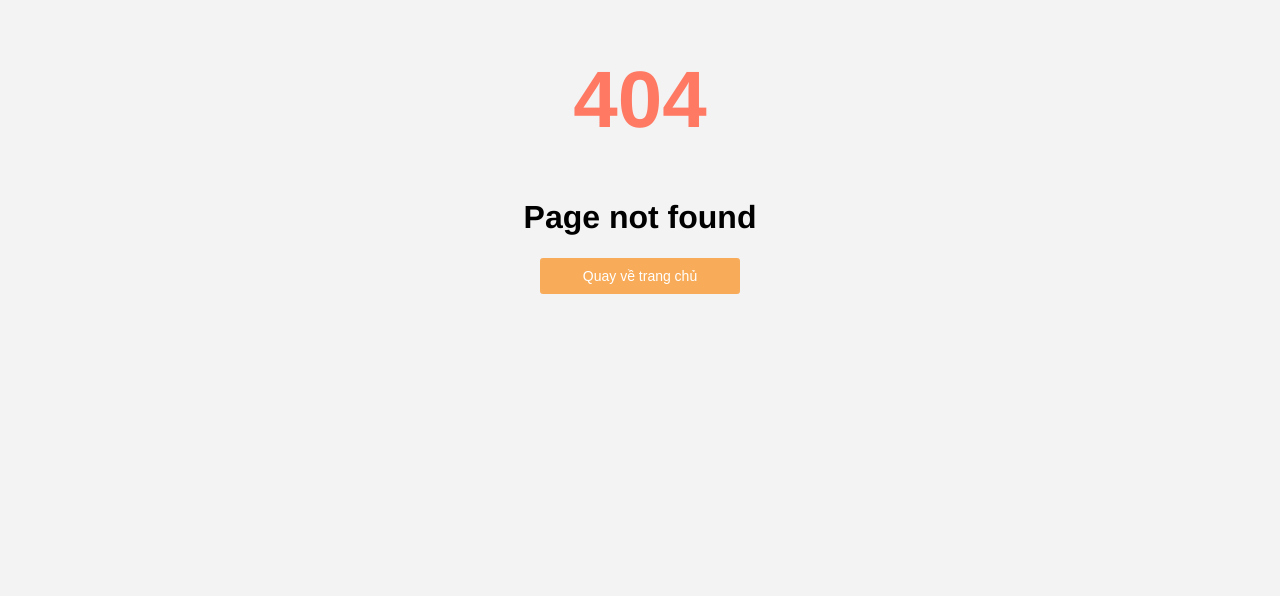
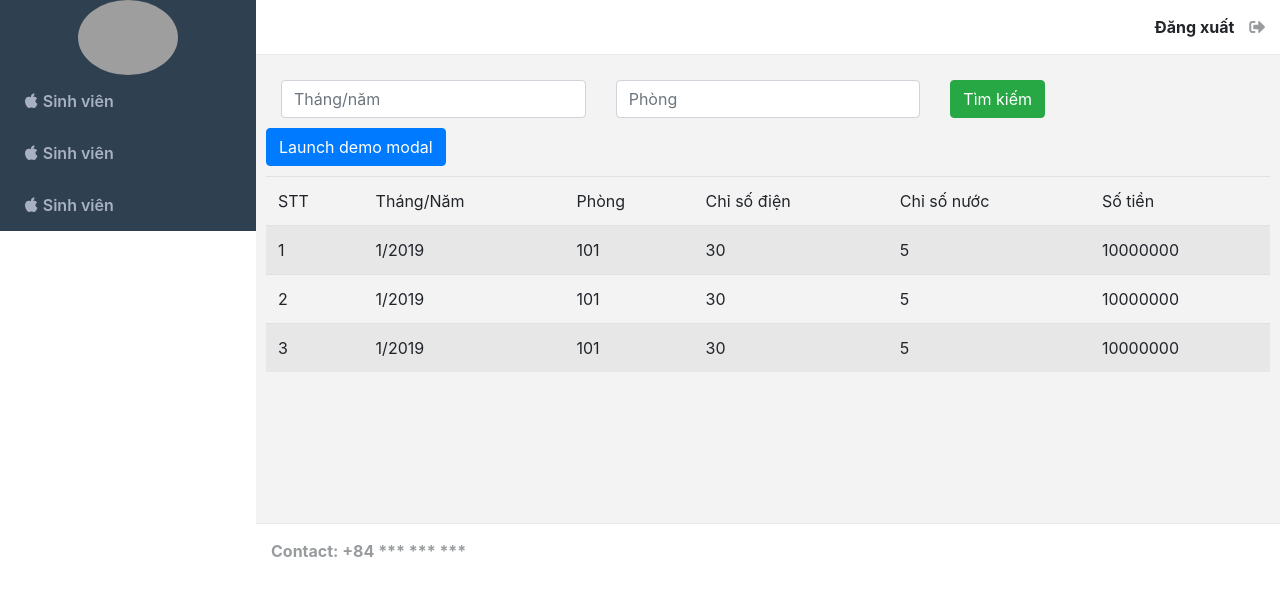
Before and after one commit to vmtrung1997/domitory-manage, a React (Create React App) app in the folder src/frontend/: page / in a window 1280 px wide. Before the commit this address had no page. Shown: the top 596 px of the page. Built offline with nearby package versions, Linux system fonts and the light colour scheme; grey boxes are pictures that could not be loaded.

Commit message:
add container dienNuoc

```diff
--- a/src/frontend/package.json
+++ b/src/frontend/package.json
@@ -7,7 +7,9 @@
     "@fortawesome/free-regular-svg-icons": "^5.7.2",
     "@fortawesome/free-solid-svg-icons": "^5.7.2",
     "@fortawesome/react-fontawesome": "^0.1.4",
+    "bootstrap": "^4.3.1",
     "react": "^16.8.2",
+    "react-bootstrap": "^1.0.0-beta.5",
     "react-datepicker": "^2.1.0",
     "react-dom": "^16.8.2",
     "react-router": "^4.3.1",
--- a/src/frontend/src/app/App.js
+++ b/src/frontend/src/app/App.js
@@ -1,20 +1,14 @@
 import React, { Component } from 'react';
-import { createStore } from 'redux';
-import { BrowserRouter as Router, Route, Switch, Redirect } from 'react-router-dom'
 import './App.css'
-import SignInAdmin from './containers/admin/signinAdmin'
-import NotFound from './containers/notfound'
-
+import Layout from './containers/layout/Layout'
+import DienNuocInfo from './containers/dienNuoc/DienNuocInfo'
 class App extends Component {
 
 	render() {
   	return (
-  		<Router>
-        <Switch>
-          <Route exact path="/signin/admin" component={SignInAdmin} />
-          <Route component={NotFound} />
-        </Switch>
-      </Router>
+      <Layout>
+        <DienNuocInfo />
+      </Layout>
   	);
 	}
 }
--- /dev/null
+++ b/src/frontend/src/app/containers/dienNuoc/DienNuoc.css
@@ -0,0 +1,19 @@
+table{
+    background-color: transparent;
+    border-spacing: 0;
+    border-collapse: collapse;
+}
+thead {
+    display: table-header-group
+}
+.table{
+    width: 100%;
+    max-width: 100%;
+    margin-bottom: 20px;
+}
+.table-hover>tbody>tr>td.active:hover,.table-hover>tbody>tr>th.active:hover,.table-hover>tbody>tr.active:hover>td,.table-hover>tbody>tr:hover>.active,.table-hover>tbody>tr.active:hover>th {
+    background-color: #e8e8e8
+}
+.table-bordered {
+    border: 1px solid #EBEBEB;
+}
--- /dev/null
+++ b/src/frontend/src/app/containers/dienNuoc/DienNuocInfo.js
@@ -0,0 +1,92 @@
+import React, { Component } from 'react';
+import PropTypes from 'prop-types';
+import { Table, Button, Row, Col, FormControl } from 'react-bootstrap'
+import Example from './Modal'
+class RadioButton extends Component {
+	static propTypes = {
+		label: PropTypes.string,
+	}
+	static defaultProps = {
+		check: false,
+		name: '',
+		value: '',
+		isRadioChk: () => { }
+	}
+	constructor(props) {
+		super(props)
+		this.state = {
+			check: this.props.check
+		}
+	}
+
+	render() {
+		const data = [
+			{
+				phong: '101',
+				thang: '1/2019',
+				soDien: '30',
+				soNuoc: '5',
+				tien: '10000000'
+			},
+			{
+				phong: '101',
+				thang: '1/2019',
+				soDien: '30',
+				soNuoc: '5',
+				tien: '10000000'
+			},
+			{
+				phong: '101',
+				thang: '1/2019',
+				soDien: '30',
+				soNuoc: '5',
+				tien: '10000000'
+			}
+		]
+		const table = data.map((row, index) => {
+			return (
+				<tr key={index}>
+					<td>{index + 1}</td>
+					<td>{row.thang}</td>
+					<td>{row.phong}</td>
+					<td>{row.soDien}</td>
+					<td>{row.soNuoc}</td>
+					<td>{row.tien}</td>
+				</tr>
+			)
+		})
+		return (
+			<React.Fragment>
+				<div className={'p-10'}>
+					<Row className={'m-b-10'}>
+						<Col sm={4}><FormControl placeholder="Tháng/năm" /></Col>
+						<Col sm={4}><FormControl placeholder="Phòng" /></Col>
+						<Col sm={4}><Button variant="success">Tìm kiếm</Button></Col>
+					</Row>
+					<Row className={'m-b-10'}>
+					<Example />
+					</Row>
+					<Row>
+						<Table striped hover responsive size="lg">
+							<thead>
+								<tr>
+									<td>STT</td>
+									<td>Tháng/Năm</td>
+									<td>Phòng</td>
+									<td>Chỉ số điện</td>
+									<td>Chỉ số nước</td>
+									<td>Số tiền</td>
+								</tr>
+							</thead>
+							<tbody>
+								{table}
+							</tbody>
+						</Table>
+					</Row>
+				</div>
+			</React.Fragment>
+		)
+	}
+}
+
+export default RadioButton;
--- /dev/null
+++ b/src/frontend/src/app/containers/dienNuoc/Modal.js
@@ -0,0 +1,73 @@
+import React from 'react'
+import { Table, Button, Row, Col, FormControl, Modal } from 'react-bootstrap'
+class Example extends React.Component {
+    constructor(props, context) {
+      super(props, context);
+
+      this.handleShow = this.handleShow.bind(this);
+      this.handleClose = this.handleClose.bind(this);
+
+      this.state = {
+        show: false,
+      };
+    }
+
+    handleClose() {
+      this.setState({ show: false });
+    }
+
+    handleShow() {
+      this.setState({ show: true });
+    }
+
+    render() {
+      return (
+        <>
+          <Button variant="primary" onClick={this.handleShow}>
+            Launch demo modal
+          </Button>
+
+          <Modal show={this.state.show} onHide={this.handleClose}>
+            <Modal.Header closeButton>
+              <Modal.Title>Thêm thông tin</Modal.Title>
+            </Modal.Header>
+            <Modal.Body>
+            <Row className={'m-b-10'}>
+						<Col sm={4}><FormControl placeholder="Tháng/năm" /></Col>
+						<Col sm={4}><FormControl placeholder="Phòng" /></Col>
+						<Col sm={4}><Button variant="success">Tìm kiếm</Button></Col>
+					</Row>
+					<Row className={'m-b-10'}>
+						<Button variant="success">Thêm bảng</Button>
+					</Row>
+					<Row>
+                <Table striped hover responsive size="lg">
+                  <thead>
+                    <tr>
+                      <td>Tháng/Năm</td>
+                      <td>Phòng</td>
+                      <td>Chỉ số điện</td>
+                      <td>Chỉ số nước</td>
+                      <td>Số tiền</td>
+                    </tr>
+                  </thead>
+                  <tbody>
+                  </tbody>
+                </Table>
+              </Row>
+            </Modal.Body>
+            <Modal.Footer>
+              <Button variant="secondary" onClick={this.handleClose}>
+                Đóng
+              </Button>
+              <Button variant="primary" onClick={this.handleClose}>
+                Xác nhận
+              </Button>
+            </Modal.Footer>
+          </Modal>
+        </>
+      );
+    }
+  }
+
+  export default Example;
--- /dev/null
+++ b/src/frontend/src/app/style.css
@@ -0,0 +1,15 @@
+.m-10{
+    margin: 10px
+}
+
+.m-20{
+    margin: 20px
+}
+
+.m-b-10{
+    margin-bottom: 10px;
+}
+
+.p-10{
+    padding: 10px;
+}
--- a/src/frontend/src/index.js
+++ b/src/frontend/src/index.js
@@ -3,7 +3,8 @@ import ReactDOM from 'react-dom';
 
 import App from './app/App';
 import * as serviceWorker from './serviceWorker';
-
+import 'bootstrap/dist/css/bootstrap.css';
+import './app/style.css'
 ReactDOM.render(<App />, document.getElementById('root'));
 
 // If you want your app to work offline and load faster, you can change
```
Also changed, not shown: 1 other file (tests, documents, lock files or other folders).
